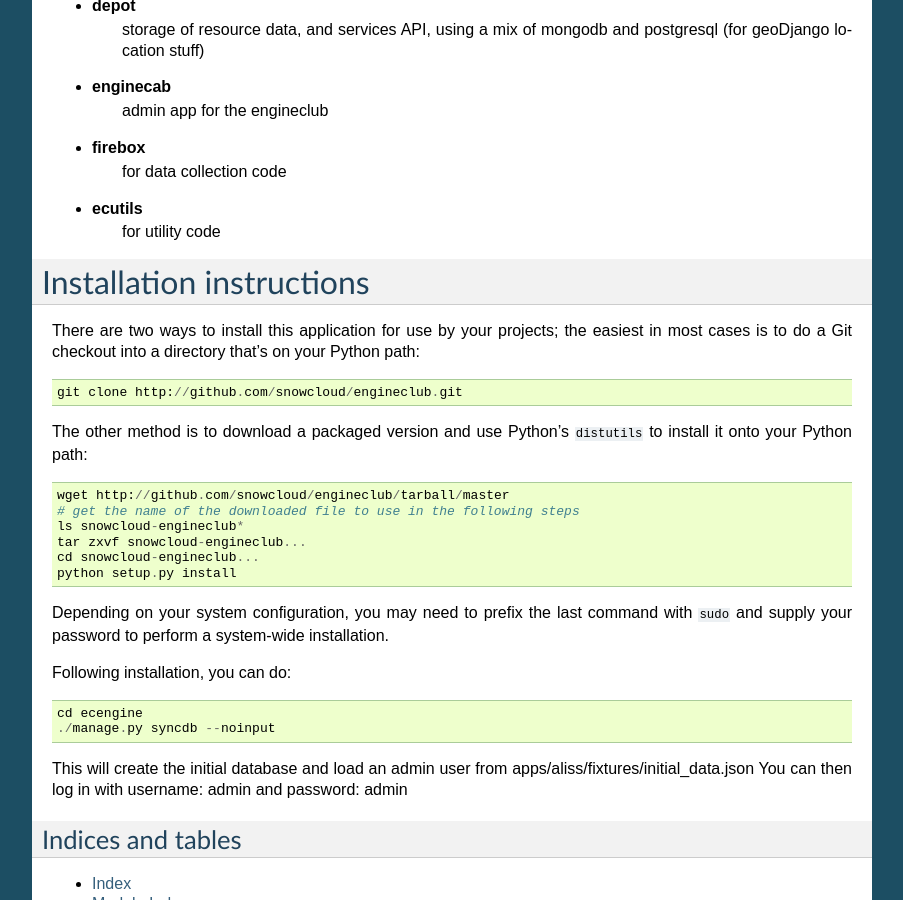
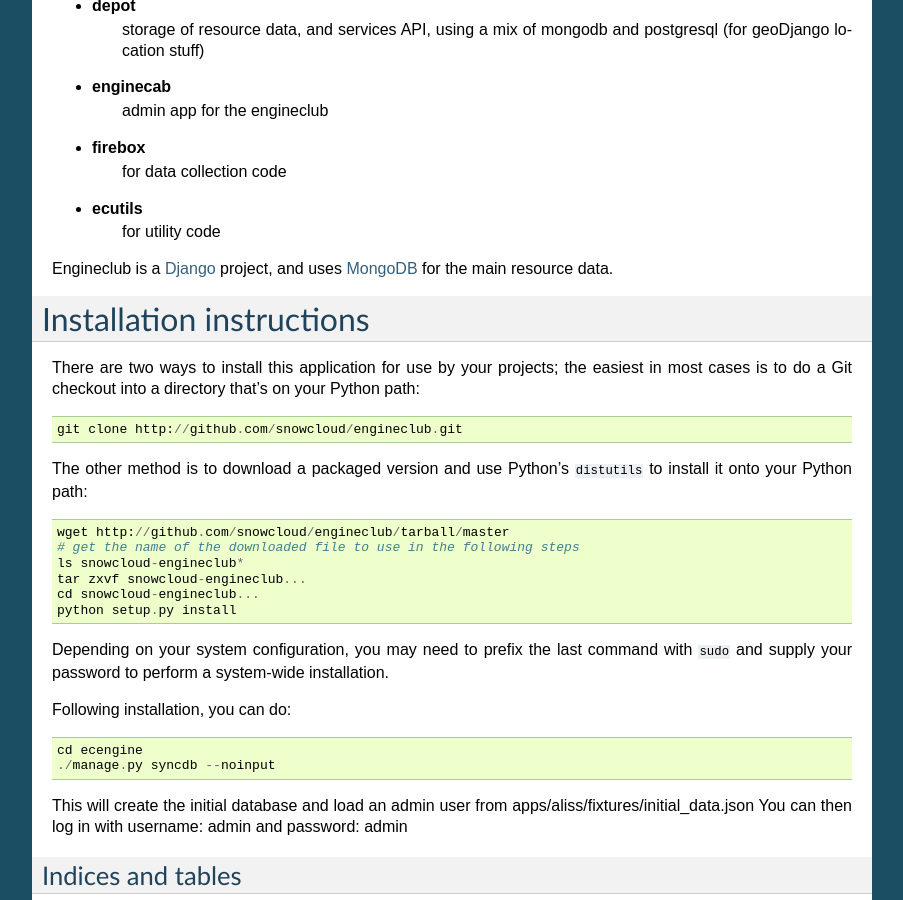
Before and after one commit to snowcloud/engineclub, a Sphinx documentation site: the page built from docs/index.txt, in a window 1280 px wide and 900 px high, scrolled down 417 px. Shown: the whole window, without its empty margins (198-1101 px from the left). Built offline with Sphinx 7.4.7, drawn with Linux system fonts in a browser that asks for light colours.

Commit message:
added refs to Django and MongoDB to docs/index

```diff
--- a/docs/index.txt
+++ b/docs/index.txt
@@ -38,7 +38,10 @@ There are four applications:
 * **ecutils**
     for utility code
 
+Engineclub is a `Django`_ project, and uses `MongoDB`_ for the main resource data.
 
+.. _Django: http://djangoproject.com/
+.. _MongoDB: http://mongodb.org/
 
 =========================
 Installation instructions
```
Also changed, not shown: 5 other files.
